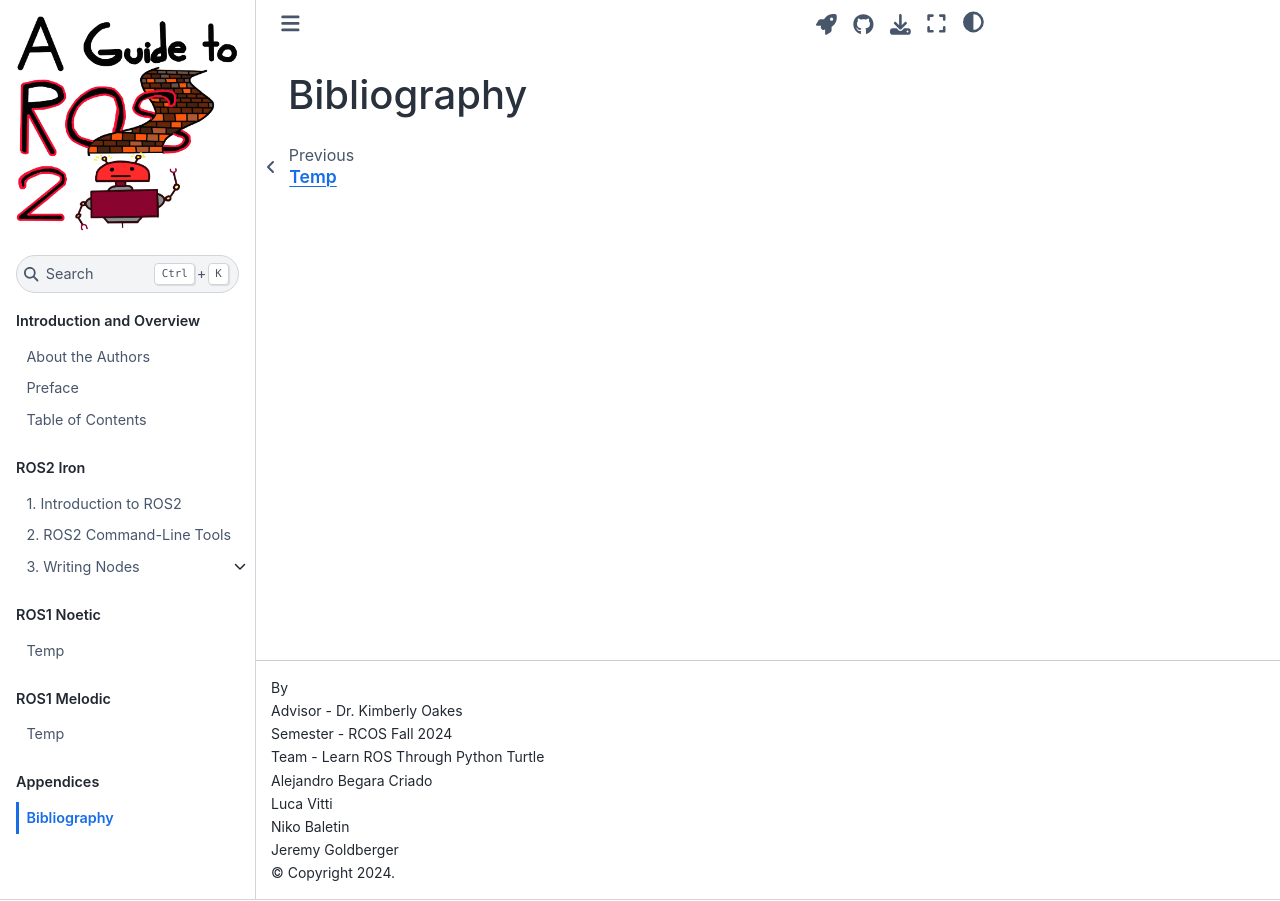
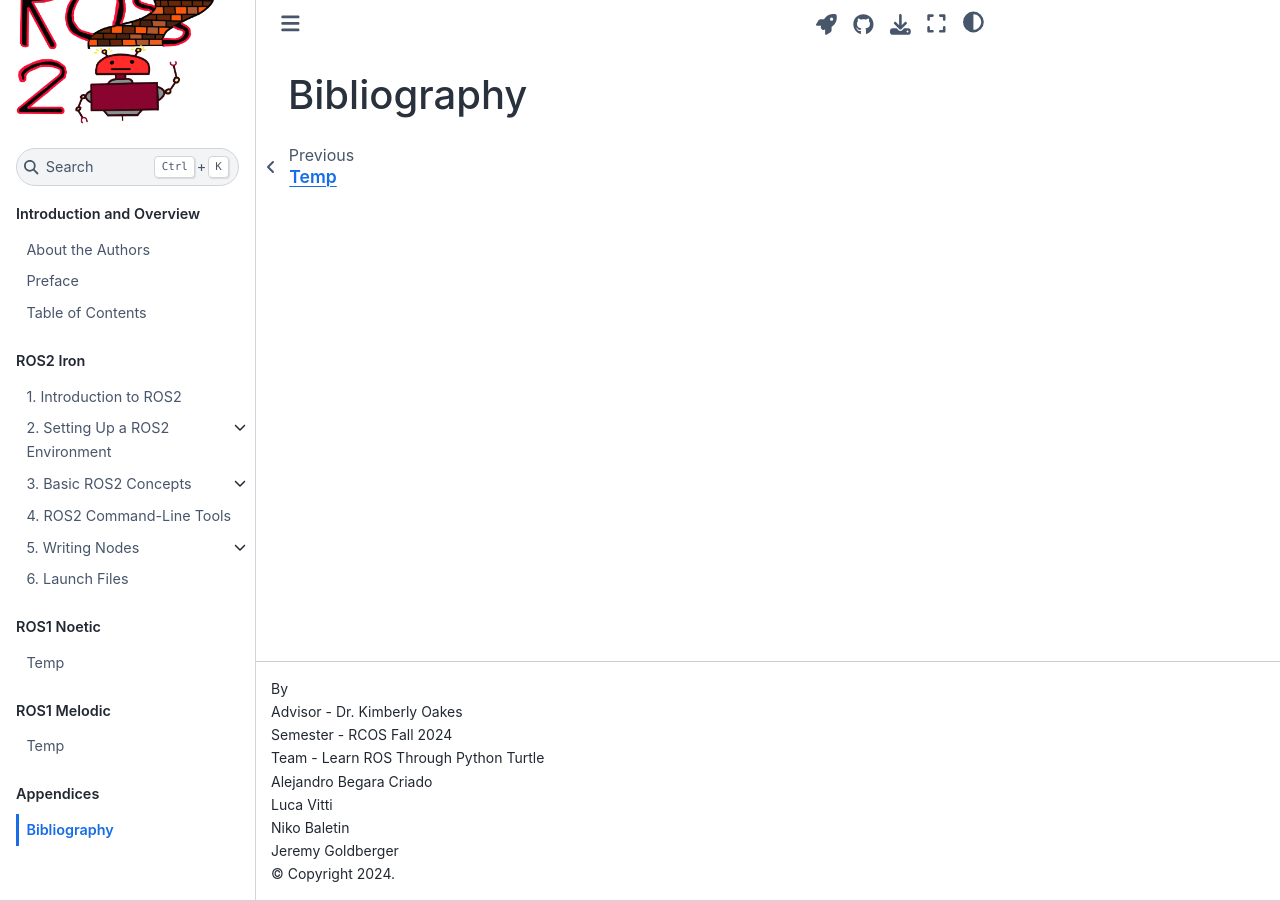
Before and after one commit to AlejandrooBC/ros2-tutorial-book, a Jupyter Book: the page built from book/APPENDICES/Bibliography.ipynb, in a window 1280 px wide. Built offline with Jupyter Book 1.0.4 settings and Sphinx 7.4.7 and the Sphinx Book theme 1.1.4, drawn with Linux system fonts in a browser that asks for light colours; pages that are not in the unit, such as notebooks, are missing from menus.

Commit message:
Fixing structure of chapter directories

```diff
--- a/_toc.yml
+++ b/_toc.yml
@@ -15,14 +15,14 @@
     maxdepth: 2
     chapters:
       - file: book/CHAPTERS/ROS2_Iron/01_Introduction_to_ROS2/01_Introduction_to_ROS2
-      - file: book/CHAPTERS/ROS2_Iron/02_Setting_Up_a_ROS2_Environment/02_Setting_Up_a_ROS2_Environment
+      - file: book/CHAPTERS/ROS2_Iron/02_Setting_Up_an_Environment/02_Setting_Up_a_ROS2_Environment
         sections:
         - file: book/CHAPTERS/ROS2_Iron/02_Setting_Up_an_Environment/ROS2IronInstallationWindows
         - file: book/CHAPTERS/ROS2_Iron/02_Setting_Up_an_Environment/ROS2VMInstall
         - file: book/CHAPTERS/ROS2_Iron/02_Setting_Up_an_Environment/ROS2IronInstallationMacOS
         - file: book/CHAPTERS/ROS2_Iron/02_Setting_Up_an_Environment/ROS2IronInstallationUbuntu
         - file: book/CHAPTERS/ROS2_Iron/02_Setting_Up_an_Environment/DockerInstallation
-      - file: book/CHAPTERS/ROS2_Iron/03_Basic_ROS2_Concepts
+      - file: book/CHAPTERS/ROS2_Iron/03_Basic_Concepts/03_Basic_ROS2_Concepts
         sections:
           - file: book/CHAPTERS/ROS2_Iron/03_Basic_Concepts/Nodes_and_Topics
           - file: book/CHAPTERS/ROS2_Iron/03_Basic_Concepts/ServicesBasicConcept
@@ -40,6 +40,7 @@
           - file: book/CHAPTERS/ROS2_Iron/06_Writing_Nodes/BasicNodes
           - file: book/CHAPTERS/ROS2_Iron/06_Writing_Nodes/Services
           - file: book/CHAPTERS/ROS2_Iron/06_Writing_Nodes/Actions
+      - file: book/CHAPTERS/ROS2_Iron/07_Launch_Files/Launch_Files
 
   - caption: ROS1 Noetic
     numbered: false
```
